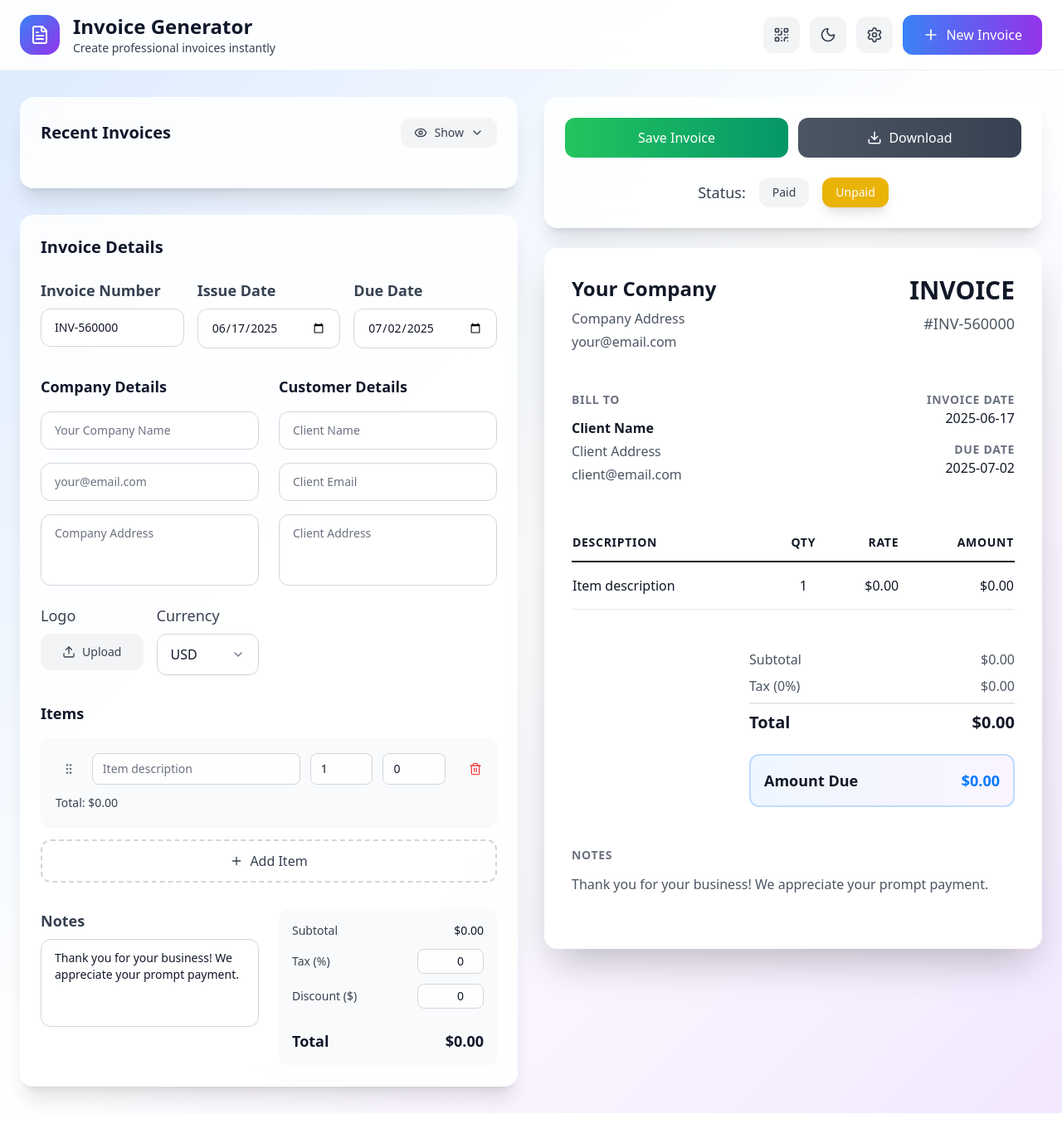
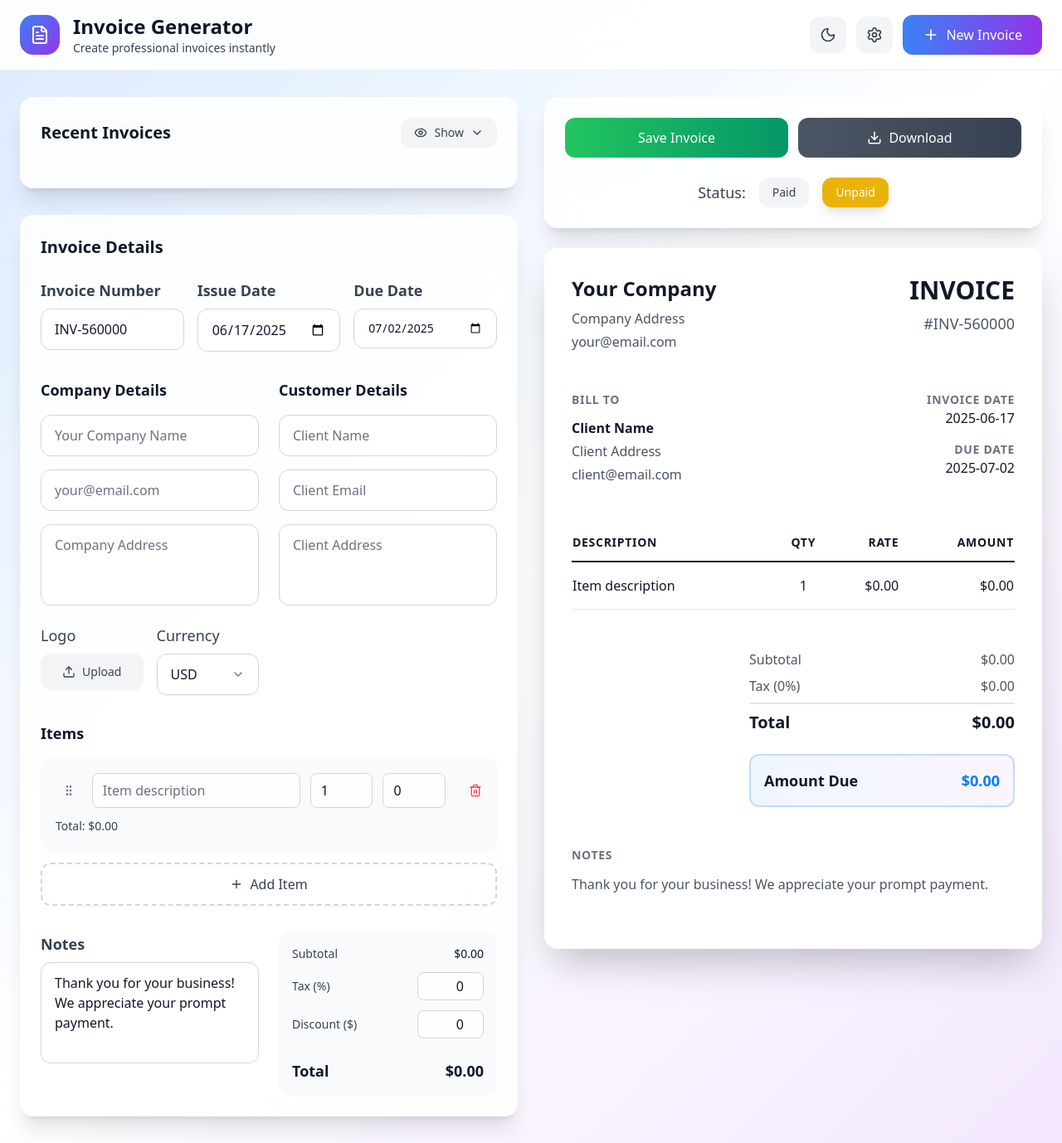
Before and after one commit to Alexkhax110/PDF-Invoice-Generator, a React (Create React App) app: page / in a window 1280 px wide. Shown: the whole page at 83% size. Before the commit the page ends 1342 px from the top, so only its background shows below. Built offline with nearby package versions, Linux system fonts and the light colour scheme.

Commit message:
Remove QR Code , Fixed layout zoom issue

```diff
--- a/src/App.js
+++ b/src/App.js
@@ -1,5 +1,5 @@
 import React, { useState, useEffect, useRef, memo, useCallback, useLayoutEffect } from 'react';
-import { Plus, Download, FileText, Trash2, Upload, X, Share2, Edit, AlertTriangle, Settings, Sun, Moon, GripVertical, RefreshCcw, ChevronDown, ArrowUp, ArrowDown, Search, Sparkles, ChevronUp, Eye, EyeOff, QrCode } from 'lucide-react';
+import { Plus, Download, FileText, Trash2, Upload, X, Share2, Edit, AlertTriangle, Settings, Sun, Moon, GripVertical, RefreshCcw, ChevronDown, ArrowUp, ArrowDown, Search, Sparkles, ChevronUp, Eye, EyeOff } from 'lucide-react';
 
 // --- Constants ---
 const DEFAULT_THEME_COLOR = '#007AFF'; // Apple blue
@@ -22,12 +22,7 @@ const CURRENCIES = [
     { code: 'SAR', symbol: '﷼' },
 ];
 
-// QR Code Generator (Simple Implementation)
-const generateQRCode = (text, size = 200) => {
-    // Using QR Server API for QR code generation
-    const encodedText = encodeURIComponent(text);
-    return `https://api.qrserver.com/v1/create-qr-code/?size=${size}x${size}&data=${encodedText}&format=png&margin=10`;
-};
+
 
 // Dark mode theme object with improved contrast
 const getTheme = (isDark) => ({
@@ -107,69 +102,7 @@ const Notification = memo(({ message, show, type, onDismiss, theme }) => {
     );
 });
 
-// --- QR Code Modal Component ---
-const QRCodeModal = memo(({ isOpen, onClose, paymentInfo, theme }) => {
-    if (!isOpen) return null;
-
-    const qrCodeData = `Payment Details:
-Company: ${paymentInfo.companyName || 'Company Name'}
-Account: ${paymentInfo.accountNumber || 'Account Number'}
-Bank: ${paymentInfo.bankName || 'Bank Name'}
-IBAN/SWIFT: ${paymentInfo.swiftCode || 'SWIFT/IBAN'}
-Amount: ${paymentInfo.amount || '0.00'}`;
-
-    const qrCodeUrl = generateQRCode(qrCodeData, 300);
-
-    return (
-        <div className="fixed inset-0 bg-black/40 backdrop-blur-sm flex items-center justify-center z-50 p-4">
-            <div
-                style={{
-                    backgroundColor: theme.modalBg,
-                    borderColor: theme.modalBorder
-                }}
-                className="backdrop-blur-xl rounded-3xl p-8 w-full max-w-md relative shadow-2xl border"
-            >
-                <button
-                    onClick={onClose}
-                    style={{ color: theme.textMuted }}
-                    className="absolute top-4 right-4 hover:opacity-70 p-2 rounded-full transition-all duration-200"
-                    onMouseEnter={(e) => e.target.style.backgroundColor = theme.buttonBg}
-                    onMouseLeave={(e) => e.target.style.backgroundColor = 'transparent'}
-                >
-                    <X size={18} />
-                </button>
-                <div className="text-center">
-                    <div className="w-16 h-16 bg-gradient-to-br from-blue-500 to-purple-600 rounded-2xl flex items-center justify-center mx-auto mb-4">
-                        <QrCode className="text-white" size={24} />
-                    </div>
-                    <h2 className="text-2xl font-bold mb-2" style={{ color: theme.textPrimary }}>Payment QR Code</h2>
-                    <p className="mb-6" style={{ color: theme.textSecondary }}>Scan to view payment details</p>
-
-                    <div className="bg-white p-4 rounded-2xl mb-6 inline-block">
-                        <img
-                            src={qrCodeUrl}
-                            alt="Payment QR Code"
-                            className="w-64 h-64 mx-auto"
-                            onError={(e) => {
-                                e.target.style.display = 'none';
-                                e.target.nextSibling.style.display = 'block';
-                            }}
-                        />
-                        <div style={{display: 'none'}} className="w-64 h-64 flex items-center justify-center text-gray-500">
-                            QR Code unavailable
-                        </div>
-                    </div>
-
-                    <div className="text-left space-y-2" style={{ backgroundColor: theme.itemBg }} className="p-4 rounded-xl">
-                        <p className="text-sm"><strong>Company:</strong> {paymentInfo.companyName || 'Not set'}</p>
-                        <p className="text-sm"><strong>Amount:</strong> {paymentInfo.amount || '0.00'}</p>
-                        <p className="text-sm"><strong>Account:</strong> {paymentInfo.accountNumber || 'Not set'}</p>
-                    </div>
-                </div>
-            </div>
-        </div>
-    );
-});
+
 
 // --- Currency Dropdown Component ---
 const CurrencyDropdown = ({ selectedCurrency, onCurrencyChange, theme }) => {
@@ -229,7 +162,7 @@ const CurrencyDropdown = ({ selectedCurrency, onCurrencyChange, theme }) => {
                                     borderColor: theme.inputBorder,
                                     color: theme.inputText
                                 }}
-                                className="w-full pl-10 pr-4 py-2 border rounded-lg text-sm focus:outline-none focus:ring-2 focus:ring-blue-500/50 transition-all placeholder-gray-500"
+                                className="w-full pl-10 pr-4 py-2 border rounded-lg text-base focus:outline-none focus:ring-2 focus:ring-blue-500/50 transition-all placeholder-gray-500"
                                 value={searchTerm}
                                 onChange={(e) => setSearchTerm(e.target.value)}
                             />
@@ -316,7 +249,7 @@ const DraggableItem = memo(({ item, index, onItemChange, onRemoveItem, onDragSta
                         borderColor: theme.inputBorder,
                         color: theme.inputText
                     }}
-                    className="col-span-6 border rounded-lg px-3 py-2 text-sm focus:outline-none focus:ring-2 focus:ring-blue-500/50 transition-all placeholder-gray-500"
+                    className="col-span-6 border rounded-lg px-3 py-2 text-base focus:outline-none focus:ring-2 focus:ring-blue-500/50 transition-all placeholder-gray-500"
                 />
                 <input
                     name="quantity"
@@ -329,7 +262,7 @@ const DraggableItem = memo(({ item, index, onItemChange, onRemoveItem, onDragSta
                         borderColor: theme.inputBorder,
                         color: theme.inputText
                     }}
-                    className="col-span-2 border rounded-lg px-3 py-2 text-sm focus:outline-none focus:ring-2 focus:ring-blue-500/50 transition-all placeholder-gray-500"
+                    className="col-span-2 border rounded-lg px-3 py-2 text-base focus:outline-none focus:ring-2 focus:ring-blue-500/50 transition-all placeholder-gray-500"
                 />
                 <input
                     name="price"
@@ -343,7 +276,7 @@ const DraggableItem = memo(({ item, index, onItemChange, onRemoveItem, onDragSta
                         borderColor: theme.inputBorder,
                         color: theme.inputText
                     }}
-                    className="col-span-2 border rounded-lg px-3 py-2 text-sm focus:outline-none focus:ring-2 focus:ring-blue-500/50 transition-all placeholder-gray-500"
+                    className="col-span-2 border rounded-lg px-3 py-2 text-base focus:outline-none focus:ring-2 focus:ring-blue-500/50 transition-all placeholder-gray-500"
                 />
                 <button
                     onClick={() => onRemoveItem(index)}
@@ -558,7 +491,7 @@ const ConfirmationModal = memo(({ isOpen, onClose, onConfirm, title, message, th
 });
 
 // --- Settings Modal Component ---
-const SettingsModal = memo(({ isOpen, onClose, themeColor, setThemeColor, clearAllData, resetTheme, paymentInfo, setPaymentInfo, theme }) => {
+const SettingsModal = memo(({ isOpen, onClose, themeColor, setThemeColor, clearAllData, resetTheme, theme }) => {
     if (!isOpen) return null;
 
     return (
@@ -568,7 +501,7 @@ const SettingsModal = memo(({ isOpen, onClose, themeColor, setThemeColor, clearA
                     backgroundColor: theme.modalBg,
                     borderColor: theme.modalBorder
                 }}
-                className="backdrop-blur-xl rounded-3xl p-8 w-full max-w-md relative shadow-2xl border max-h-[90vh] overflow-y-auto"
+                className="backdrop-blur-xl rounded-3xl p-8 w-full max-w-md relative shadow-2xl border"
             >
                 <button
                     onClick={onClose}
@@ -607,7 +540,7 @@ const SettingsModal = memo(({ isOpen, onClose, themeColor, setThemeColor, clearA
                                     borderColor: theme.inputBorder,
                                     color: theme.inputText
                                 }}
-                                className="flex-1 border rounded-xl px-4 py-3 text-sm font-mono"
+                                className="flex-1 border rounded-xl px-4 py-3 text-base font-mono"
                             />
                             <button
                                 onClick={resetTheme}
@@ -620,60 +553,6 @@ const SettingsModal = memo(({ isOpen, onClose, themeColor, setThemeColor, clearA
                             >
                                 <RefreshCcw size={18} />
                             </button>
-                        </div>
-                    </div>
-
-                    <div className="pt-4" style={{ borderTopColor: theme.cardBorder, borderTopWidth: '1px' }}>
-                        <label className="block text-lg font-semibold mb-3" style={{ color: theme.textPrimary }}>Payment Information</label>
-                        <div className="space-y-3">
-                            <input
-                                type="text"
-                                placeholder="Company/Business Name"
-                                value={paymentInfo.companyName}
-                                onChange={(e) => setPaymentInfo(prev => ({ ...prev, companyName: e.target.value }))}
-                                style={{
-                                    backgroundColor: theme.inputBg,
-                                    borderColor: theme.inputBorder,
-                                    color: theme.inputText
-                                }}
-                                className="w-full border rounded-xl px-4 py-3 text-sm focus:outline-none focus:ring-2 focus:ring-blue-500/50 transition-all"
-                            />
-                            <input
-                                type="text"
-                                placeholder="Account Number"
-                                value={paymentInfo.accountNumber}
-                                onChange={(e) => setPaymentInfo(prev => ({ ...prev, accountNumber: e.target.value }))}
-                                style={{
-                                    backgroundColor: theme.inputBg,
-                                    borderColor: theme.inputBorder,
-                                    color: theme.inputText
-                                }}
-                                className="w-full border rounded-xl px-4 py-3 text-sm focus:outline-none focus:ring-2 focus:ring-blue-500/50 transition-all"
-                            />
-                            <input
-                                type="text"
-                                placeholder="Bank Name"
-                                value={paymentInfo.bankName}
-                                onChange={(e) => setPaymentInfo(prev => ({ ...prev, bankName: e.target.value }))}
-                                style={{
-                                    backgroundColor: theme.inputBg,
-                                    borderColor: theme.inputBorder,
-                                    color: theme.inputText
-                                }}
-                                className="w-full border rounded-xl px-4 py-3 text-sm focus:outline-none focus:ring-2 focus:ring-blue-500/50 transition-all"
-                            />
-                            <input
-                                type="text"
-                                placeholder="SWIFT/IBAN Code"
-                                value={paymentInfo.swiftCode}
-                                onChange={(e) => setPaymentInfo(prev => ({ ...prev, swiftCode: e.target.value }))}
-                                style={{
-                                    backgroundColor: theme.inputBg,
-                                    borderColor: theme.inputBorder,
-                                    color: theme.inputText
-                                }}
-                                className="w-full border rounded-xl px-4 py-3 text-sm focus:outline-none focus:ring-2 focus:ring-blue-500/50 transition-all"
-                            />
                         </div>
                     </div>
 
@@ -728,7 +607,6 @@ export default function App() {
     const [isDownloadModalOpen, setDownloadModalOpen] = useState(false);
     const [isConfirmModalOpen, setConfirmModalOpen] = useState(false);
     const [isSettingsModalOpen, setSettingsModalOpen] = useState(false);
-    const [isQRModalOpen, setQRModalOpen] = useState(false);
     const [invoiceToDelete, setInvoiceToDelete] = useState(null);
     const [notification, setNotification] = useState({ message: '', show: false, type: 'success' });
     const [darkMode, setDarkMode] = useState(getInitialDarkMode);
@@ -737,13 +615,6 @@ export default function App() {
     const [dragOverIndex, setDragOverIndex] = useState(null);
     const [openSection, setOpenSection] = useState(null);
     const [isInvoiceListExpanded, setIsInvoiceListExpanded] = useState(false);
-    const [paymentInfo, setPaymentInfo] = useState({
-        companyName: '',
-        accountNumber: '',
-        bankName: '',
-        swiftCode: '',
-        amount: ''
-    });
 
     const invoicePreviewRef = useRef(null);
     const logoInputRef = useRef(null);
@@ -1005,16 +876,6 @@ export default function App() {
         setDarkMode(prev => !prev);
     };
 
-    const showQRCode = () => {
-        // Update payment info with current total
-        const total = subtotal + taxAmount - Number(currentInvoice.discount);
-        setPaymentInfo(prev => ({
-            ...prev,
-            amount: `${currentInvoice.currency.symbol}${total.toFixed(2)}`
-        }));
-        setQRModalOpen(true);
-    };
-
     // Calculations
     const subtotal = currentInvoice.items.reduce((acc, item) => acc + Number(item.quantity) * Number(item.price), 0);
     const taxAmount = (subtotal * Number(currentInvoice.tax)) / 100;
@@ -1073,17 +934,6 @@ export default function App() {
                             </div>
                         </div>
                         <div className="flex items-center space-x-3">
-                            <button
-                                onClick={showQRCode}
-                                style={{
-                                    backgroundColor: theme.buttonBg,
-                                    color: theme.buttonText
-                                }}
-                                className="p-3 hover:opacity-90 rounded-xl transition-all duration-200"
-                                title="Show QR Code"
-                            >
-                                <QrCode size={20} />
-                            </button>
                             <button
                                 onClick={toggleDarkMode}
                                 style={{
@@ -1152,7 +1002,7 @@ export default function App() {
                                             borderColor: theme.inputBorder,
                                             color: theme.inputText
                                         }}
-                                        className="w-full border rounded-xl px-4 py-3 text-sm focus:outline-none focus:ring-2 focus:ring-blue-500/50 transition-all"
+                                        className="w-full border rounded-xl px-4 py-3 text-base focus:outline-none focus:ring-2 focus:ring-blue-500/50 transition-all"
                                     />
                                 </div>
                                 <div>
@@ -1166,7 +1016,7 @@ export default function App() {
                                             borderColor: theme.inputBorder,
                                             color: theme.inputText
                                         }}
-                                        className="w-full border rounded-xl px-4 py-3 text-sm focus:outline-none focus:ring-2 focus:ring-blue-500/50 transition-all"
+                                        className="w-full border rounded-xl px-4 py-3 text-base focus:outline-none focus:ring-2 focus:ring-blue-500/50 transition-all"
                                     />
                                 </div>
                                 <div>
@@ -1199,7 +1049,7 @@ export default function App() {
                                             borderColor: theme.inputBorder,
                                             color: theme.inputText
                                         }}
-                                        className="w-full border rounded-xl px-4 py-3 text-sm focus:outline-none focus:ring-2 focus:ring-blue-500/50 transition-all placeholder-gray-500"
+                                        className="w-full border rounded-xl px-4 py-3 text-base focus:outline-none focus:ring-2 focus:ring-blue-500/50 transition-all placeholder-gray-500"
                                     />
                                     <input
                                         placeholder="your@email.com"
@@ -1211,7 +1061,7 @@ export default function App() {
                                             borderColor: theme.inputBorder,
                                             color: theme.inputText
                                         }}
-                                        className="w-full border rounded-xl px-4 py-3 text-sm focus:outline-none focus:ring-2 focus:ring-blue-500/50 transition-all placeholder-gray-500"
+                                        className="w-full border rounded-xl px-4 py-3 text-base focus:outline-none focus:ring-2 focus:ring-blue-500/50 transition-all placeholder-gray-500"
                                     />
                                     <textarea
                                         placeholder="Company Address"
@@ -1224,7 +1074,7 @@ export default function App() {
                                             borderColor: theme.inputBorder,
                                             color: theme.inputText
                                         }}
-                                        className="w-full border rounded-xl px-4 py-3 text-sm focus:outline-none focus:ring-2 focus:ring-blue-500/50 transition-all resize-none placeholder-gray-500"
+                                        className="w-full border rounded-xl px-4 py-3 text-base focus:outline-none focus:ring-2 focus:ring-blue-500/50 transition-all resize-none placeholder-gray-500"
                                     />
 
                                     <div className="grid grid-cols-2 gap-4">
@@ -1263,7 +1113,7 @@ export default function App() {
                                             borderColor: theme.inputBorder,
                                             color: theme.inputText
                                         }}
-                                        className="w-full border rounded-xl px-4 py-3 text-sm focus:outline-none focus:ring-2 focus:ring-blue-500/50 transition-all placeholder-gray-500"
+                                        className="w-full border rounded-xl px-4 py-3 text-base focus:outline-none focus:ring-2 focus:ring-blue-500/50 transition-all placeholder-gray-500"
                                     />
                                     <input
                                         placeholder="Client Email"
@@ -1275,7 +1125,7 @@ export default function App() {
                                             borderColor: theme.inputBorder,
                                             color: theme.inputText
                                         }}
-                                        className="w-full border rounded-xl px-4 py-3 text-sm focus:outline-none focus:ring-2 focus:ring-blue-500/50 transition-all placeholder-gray-500"
+                                        className="w-full border rounded-xl px-4 py-3 text-base focus:outline-none focus:ring-2 focus:ring-blue-500/50 transition-all placeholder-gray-500"
                                     />
                                     <textarea
                                         placeholder="Client Address"
@@ -1288,7 +1138,7 @@ export default function App() {
                                             borderColor: theme.inputBorder,
                                             color: theme.inputText
                                         }}
-                                        className="w-full border rounded-xl px-4 py-3 text-sm focus:outline-none focus:ring-2 focus:ring-blue-500/50 transition-all resize-none placeholder-gray-500"
+                                        className="w-full border rounded-xl px-4 py-3 text-base focus:outline-none focus:ring-2 focus:ring-blue-500/50 transition-all resize-none placeholder-gray-500"
                                     />
                                 </div>
                             </div>
@@ -1341,7 +1191,7 @@ export default function App() {
                                             borderColor: theme.inputBorder,
                                             color: theme.inputText
                                         }}
-                                        className="w-full border rounded-xl px-4 py-3 text-sm focus:outline-none focus:ring-2 focus:ring-blue-500/50 transition-all resize-none placeholder-gray-500"
+                                        className="w-full border rounded-xl px-4 py-3 text-base focus:outline-none focus:ring-2 focus:ring-blue-500/50 transition-all resize-none placeholder-gray-500"
                                         placeholder="Additional notes or payment terms..."
                                     />
                                 </div>
@@ -1361,7 +1211,7 @@ export default function App() {
                                                 borderColor: theme.inputBorder,
                                                 color: theme.inputText
                                             }}
-                                            className="w-20 border rounded-lg px-2 py-1 text-right text-sm"
+                                            className="w-20 border rounded-lg px-2 py-1 text-right text-base"
                                         />
                                     </div>
                                     <div className="flex justify-between items-center text-sm">
@@ -1375,7 +1225,7 @@ export default function App() {
                                                 borderColor: theme.inputBorder,
                                                 color: theme.inputText
                                             }}
-                                            className="w-20 border rounded-lg px-2 py-1 text-right text-sm"
+                                            className="w-20 border rounded-lg px-2 py-1 text-right text-base"
                                         />
                                     </div>
                                     <div className="pt-3" style={{ borderTopColor: theme.cardBorder, borderTopWidth: '1px' }}>
@@ -1588,19 +1438,6 @@ export default function App() {
                 />
             )}
 
-            {isQRModalOpen && (
-                <QRCodeModal
-                    isOpen={isQRModalOpen}
-                    onClose={() => setQRModalOpen(false)}
-                    paymentInfo={{
-                        ...paymentInfo,
-                        companyName: currentInvoice.billFrom.name || paymentInfo.companyName,
-                        amount: `${currentInvoice.currency.symbol}${total.toFixed(2)}`
-                    }}
-                    theme={theme}
-                />
-            )}
-
             {isConfirmModalOpen && (
                 <ConfirmationModal
                     isOpen={isConfirmModalOpen}
@@ -1619,8 +1456,6 @@ export default function App() {
                 setThemeColor={setThemeColor}
                 clearAllData={clearAllData}
                 resetTheme={resetTheme}
-                paymentInfo={paymentInfo}
-                setPaymentInfo={setPaymentInfo}
                 theme={theme}
             />
         </div>
```
